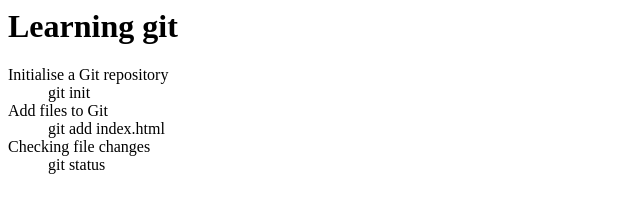
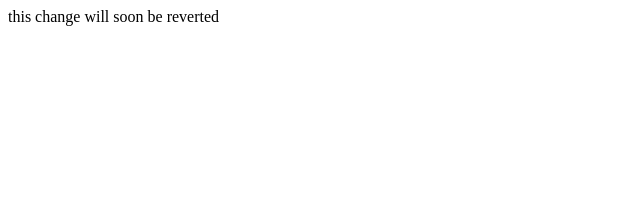
Before and after one commit to olaakintola/codebar-test, a plain HTML site: page index.html in a window 1280 px wide. Shown: the whole page, without its empty margins (0-640 px from the left). Drawn offline with Linux system fonts and the light colour scheme.

Commit message:
add another broken change

```diff
--- a/index.html
+++ b/index.html
@@ -1,17 +1 @@
-<html>
-	<head>
-		<title>Learning Git</title>
-	</head>
-
-	<body>
-		<h1>Learning git</h1>
-			<dl>
-				<dt>Initialise a Git repository</dt>
-				<dd>git init</dd>
-				<dt>Add files to Git</dt>
-				<dd>git add index.html</dd>
-				<dt>Checking file changes</dt>
-				<dd>git status</dd>
-			</dl>
-	</body>
-</html>
+this change will soon be reverted
```
